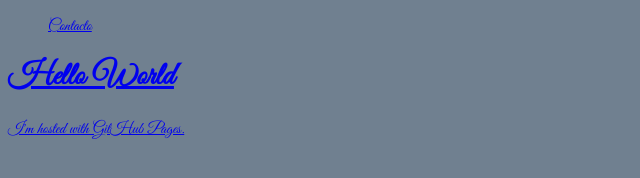
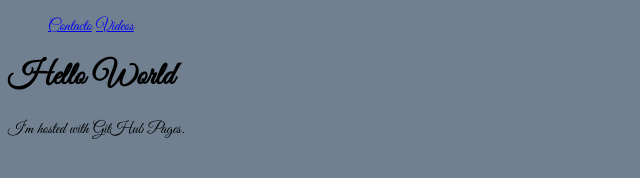
Before and after one commit to Shangplox/CHANGOS, a plain HTML site: page index.html in a window 1280 px wide. Shown: the whole page, without its empty margins (0-640 px from the left). Drawn offline with Linux system fonts and the light colour scheme.

Commit message:
Update index.html

```diff
--- a/index.html
+++ b/index.html
@@ -5,7 +5,7 @@
         <ul>
         <link rel="stylesheet" href="style.css">
         <li><a href="Contacto.html">Contacto</a></li>
-<li><a href="videos.html"</li>
+<li><a href="videos.html">Videos</a></li>
         </ul>
     </head>
 
```
